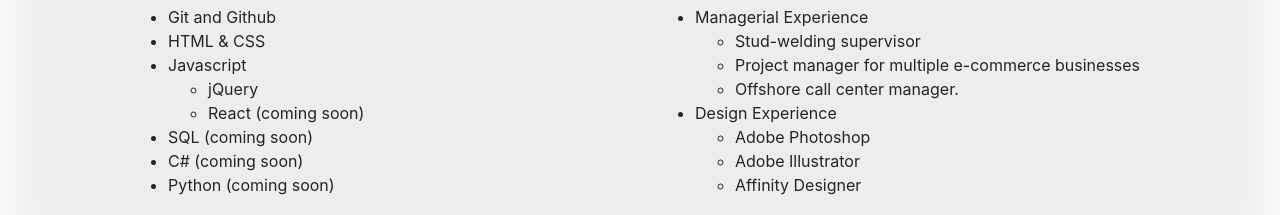
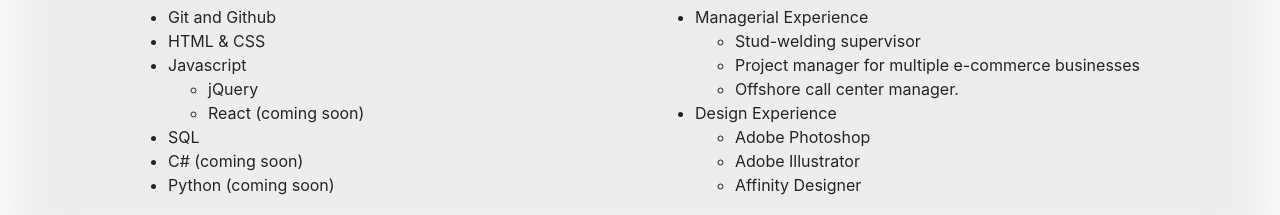
Before and after one commit to damsalem/damsalem.github.io, a plain HTML site: page index.html in a window 1280 px wide. Shown: the part 1161-1376 px from the top of the page. Drawn offline with nearby package versions, Linux system fonts and the light colour scheme.

Commit message:
Now I know SQL

```diff
--- a/index.html
+++ b/index.html
@@ -111,7 +111,7 @@
 						<li>jQuery</li>
 						<li>React (coming soon)</li>
 					</ul>
-				<li>SQL (coming soon)</li>
+				<li>SQL</li>
 				<li>C# (coming soon)</li>
 				<li>Python (coming soon)</li>
 				</ul>
```
